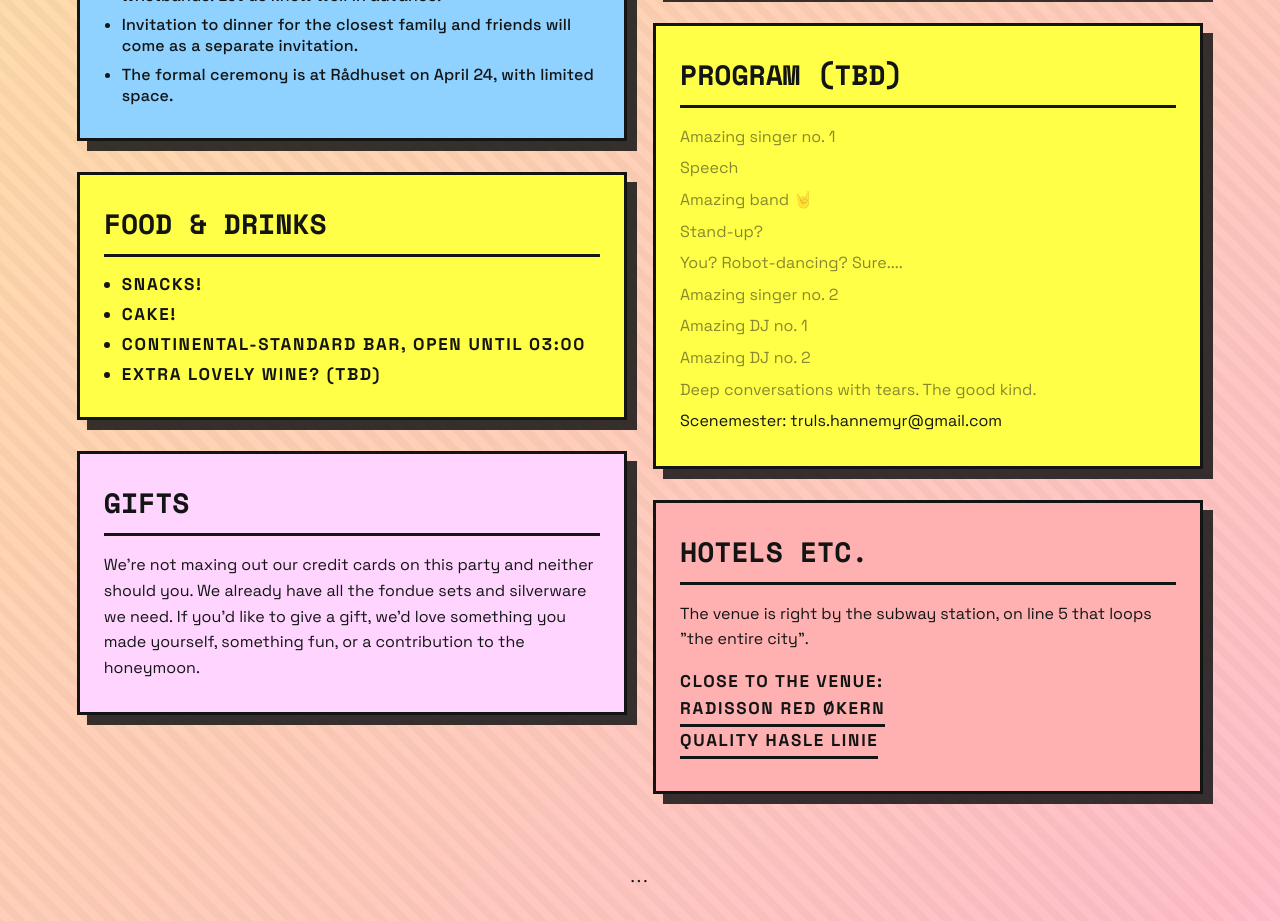
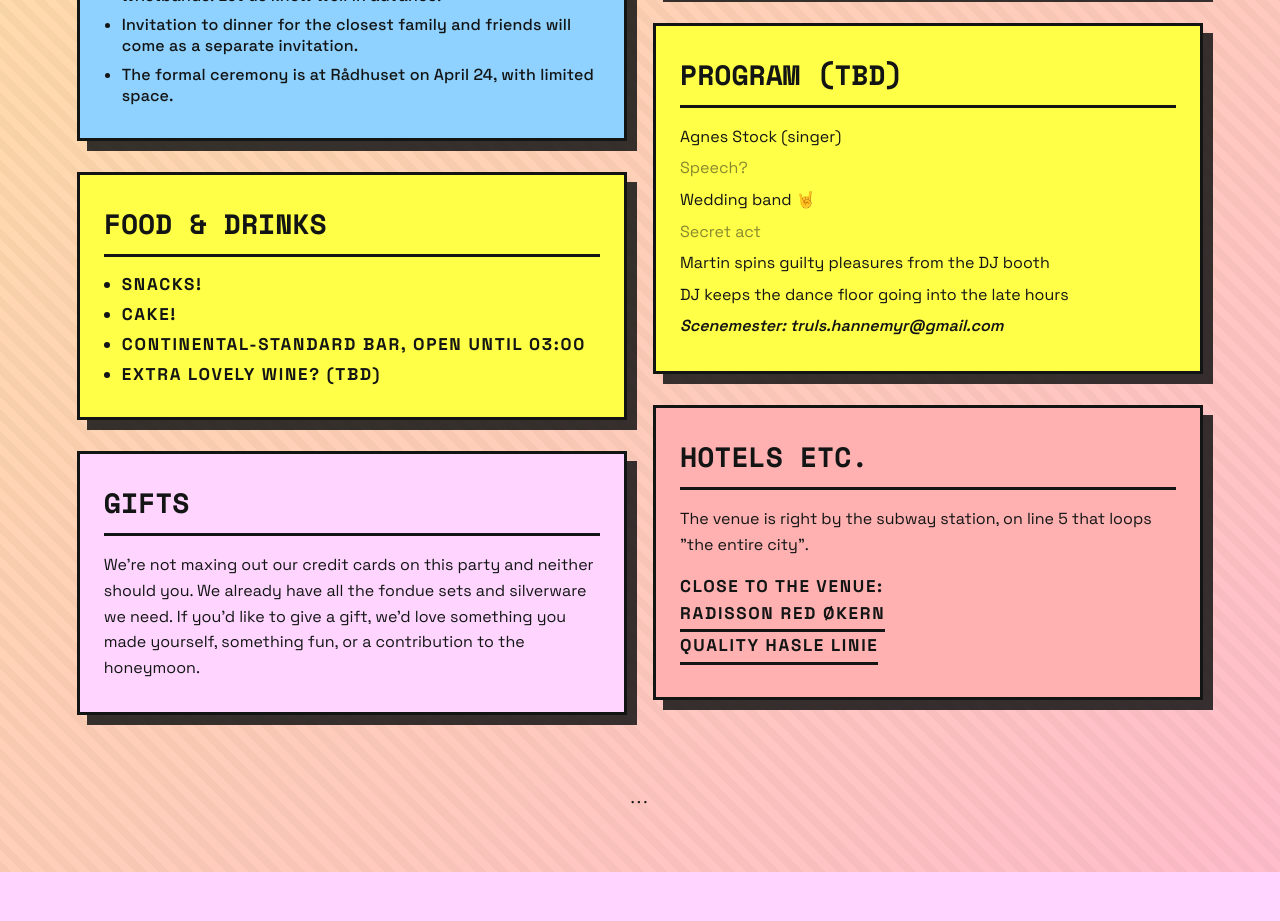
Before and after one commit to datagreier2/mariaogaron.no, a React (Vite) app: page / in a window 1280 px wide. Shown: the part 1260-2181 px from the top of the page. After the commit the page ends 2132 px from the top, so only its background shows below. Built offline with nearby package versions, Linux system fonts and the light colour scheme.

Commit message:
Program changes

```diff
--- a/src/App.jsx
+++ b/src/App.jsx
@@ -111,13 +111,15 @@ const Section = ({
         bodyAsList ? (
           <ul className={`panel__body-list${bodyClass ? ` ${bodyClass}` : ""}`}>
             {body.split("\n").map((line, index) => {
-              const isScenemesterLine = line.includes("truls.hannemyr@gmail.com");
+              const isScenemester = line.includes("truls.hannemyr@gmail.com");
+              const isFull = isScenemester || line.includes("**");
+              const displayLine = line.replace(/\*\*/g, "").trimEnd();
               return (
                 <li
                   key={`${id}-body-${index}`}
-                  className={isScenemesterLine ? "panel__body-list-item--full" : undefined}
+                  className={[isFull ? "panel__body-list-item--full" : "", isScenemester ? "panel__body-list-item--scenemester" : ""].filter(Boolean).join(" ") || undefined}
                 >
-                  {line}
+                  {displayLine}
                 </li>
               );
             })}
--- a/src/i18n.js
+++ b/src/i18n.js
@@ -37,7 +37,7 @@ const translations = {
     dressBody: "Just wear something you feel great in!",
     practicalTitle: "Program (TBD)",
     practicalBody:
-      "Amazing singer no. 1\nSpeech\nAmazing band 🤘\nStand-up?\nYou? Robot-dancing? Sure....\nAmazing singer no. 2\nAmazing DJ no. 1\nAmazing DJ no. 2\nDeep conversations with tears. The good kind.\nScenemester: truls.hannemyr@gmail.com",
+      "Agnes Stock (singer) **\nSpeech?\nWedding band 🤘 **\nSecret act\nMartin spins guilty pleasures from the DJ booth **\nDJ keeps the dance floor going into the late hours**\nScenemester: truls.hannemyr@gmail.com",
     practicalNote: "",
     footerBody: "..."
   },
@@ -78,7 +78,7 @@ const translations = {
     dressBody: "Bare ha på deg noe du føler deg fin i!",
     practicalTitle: "Program (TBD)",
     practicalBody:
-      "Fantastisk sanger nr. 1\nTale\nFantastisk band 🤘\nStand-up?\nDu? Robotdans? Klart det....\nFantastisk sanger nr. 2\nFantastisk DJ nr. 1\nFantastisk DJ nr. 2\nDype samtaler med tårer. Sånne bra tårer.\nScenemester: truls.hannemyr@gmail.com",
+      "Agnes Stock (sanger) **\nTale?\nBryllupsband 🤘 **\nHemmelig innslag\nMartin spinner guilty pleasures fra DJ-båsen **\nDJ spiller opp til dans i det sene timer**\nScenemester: truls.hannemyr@gmail.com",
     practicalNote: "",
     footerBody: "..."
   }
--- a/src/styles.css
+++ b/src/styles.css
@@ -383,6 +383,11 @@ body {
   opacity: 1;
 }
 
+.panel__body-list-item--scenemester {
+  font-style: italic;
+  font-weight: 600;
+}
+
 .panel__note {
   margin-top: 16px;
   font-size: 17px;
```
